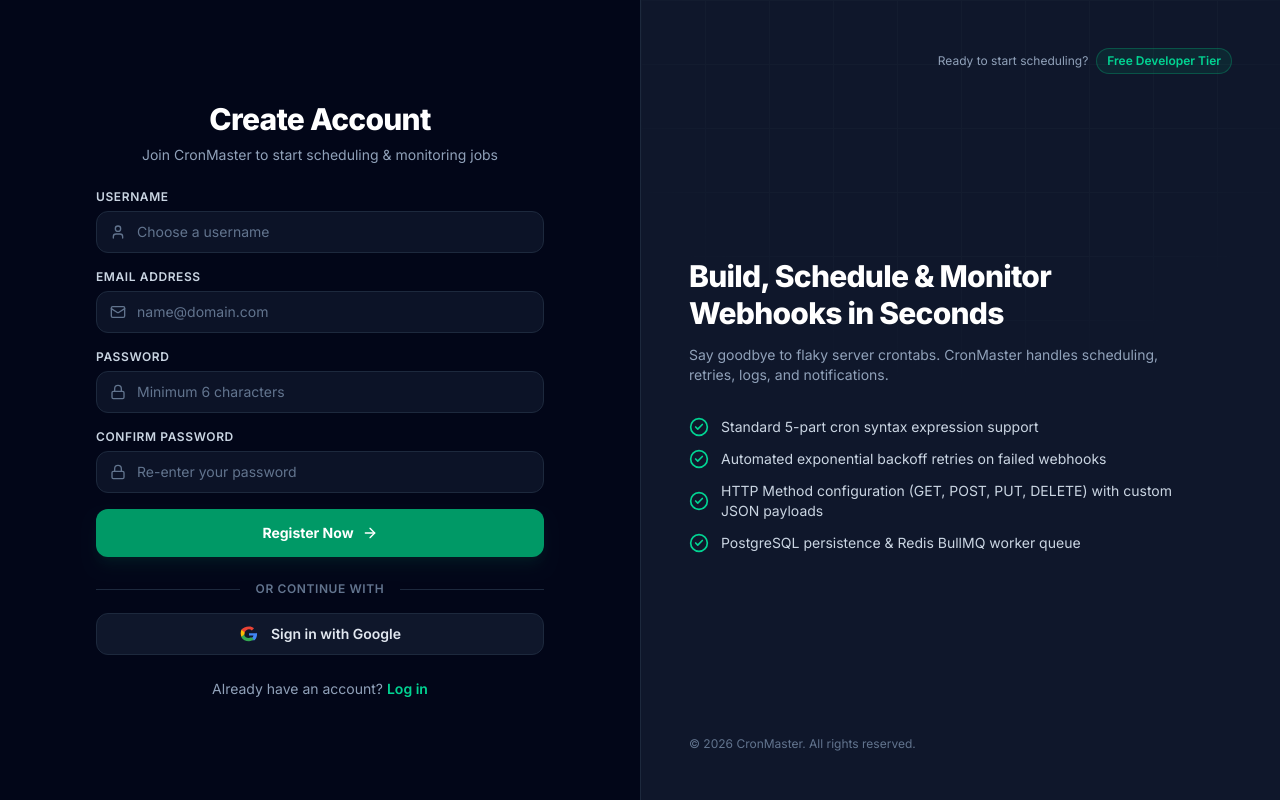
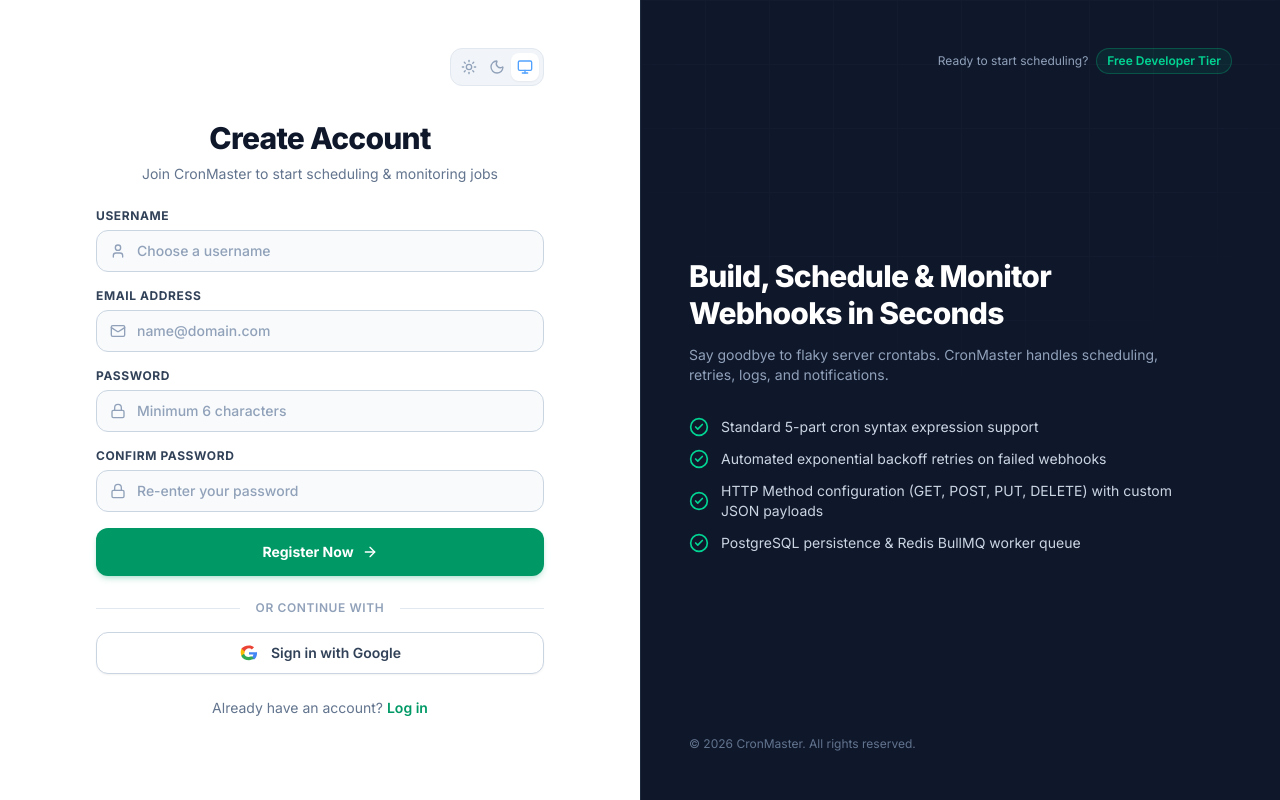
Before and after one commit to Jitendra-2848/Cron-Job-Scheduler, a React (Vite) app in the folder client/: page /register in a window 1280 px wide. Built offline with nearby package versions, Linux system fonts and the light colour scheme; no server answers.

Commit message:
feat: implement user registration flow and authentication boilerplate with theme-aware UI components

```diff
--- a/client/index.css
+++ b/client/index.css
@@ -1,4 +1,6 @@
 @import "tailwindcss";
+
+@variant dark (&:where(.dark, .dark *));
 
 @layer base {
   :root {
@@ -13,7 +15,8 @@
     -moz-osx-font-smoothing: grayscale;
   }
 
-  .dark body {
+  .dark body,
+  html.dark body {
     background-color: #0B1120;
     color: #F8FAFC;
   }
--- a/client/src/components/Header.tsx
+++ b/client/src/components/Header.tsx
@@ -6,6 +6,7 @@ import {
   Bell,
   Sun,
   Moon,
+  Monitor,
   ChevronRight,
   Check,
   AlertTriangle
@@ -20,7 +21,7 @@ interface HeaderProps {
 }
 
 export const Header: React.FC<HeaderProps> = ({ setMobileOpen }) => {
-  const { isDark, toggleTheme } = useTheme();
+  const { theme, setTheme } = useTheme();
   const { setSearchModalOpen, user } = useCron();
   const location = useLocation();
   const navigate = useNavigate();
@@ -41,24 +42,7 @@ export const Header: React.FC<HeaderProps> = ({ setMobileOpen }) => {
     pageTitle = 'System Settings';
   }
 
-  const notifications = [
-    {
-      id: 1,
-      title: 'API Health Check failed',
-      desc: 'Ping response delay exceeded 2500ms limit',
-      time: '3 mins ago',
-      unread: true,
-      type: 'error'
-    },
-    {
-      id: 2,
-      title: 'Database Backup completed',
-      desc: 'Exported 1.4 GB archive to S3 bucket',
-      time: '12:00 AM',
-      unread: false,
-      type: 'success'
-    }
-  ];
+  const notifications: any[] = [];
 
   return (
     <header className="h-16 border-b border-slate-200 dark:border-slate-800 bg-white dark:bg-slate-900 sticky top-0 z-20 px-4 sm:px-6 flex items-center justify-between transition-colors shadow-none">
@@ -120,7 +104,8 @@ export const Header: React.FC<HeaderProps> = ({ setMobileOpen }) => {
                 <span className="font-semibold text-xs text-slate-800 dark:text-white">Notifications</span>
               </div>
               <div className="divide-y divide-slate-100 dark:divide-slate-800 text-xs">
-                {notifications.map(n => (
+                {notifications.length > 0 ? (
+                  notifications.map(n => (
                     <div key={n.id} className="p-3 hover:bg-slate-50 dark:hover:bg-slate-850/50 transition-colors flex gap-2.5">
                       <div className={`p-1.5 rounded shrink-0 h-fit mt-0.5 ${
                         n.type === 'error' ? 'bg-rose-50 text-rose-600' : 'bg-emerald-50 text-emerald-600'
@@ -135,20 +120,56 @@ export const Header: React.FC<HeaderProps> = ({ setMobileOpen }) => {
                         <p className="text-[11px] text-slate-500 dark:text-slate-400 mt-0.5 leading-snug">{n.desc}</p>
                       </div>
                     </div>
-                ))}
+                  ))
+                ) : (
+                  <div className="p-6 text-center text-slate-400 text-xs">
+                    No new notifications.
+                  </div>
+                )}
               </div>
             </div>
           )}
         </div>
 
-        {/* Theme Toggle Button */}
+        {/* Theme Mode Control: Light (Sun), Dark (Moon), System (Monitor) */}
+        <div className="flex items-center p-1 rounded-xl bg-slate-100 dark:bg-slate-800/80 border border-slate-200 dark:border-slate-700/80">
           <button
-          onClick={toggleTheme}
-          className="p-1.5 rounded text-slate-450 hover:text-slate-900 dark:text-slate-400 dark:hover:text-white hover:bg-slate-100 dark:hover:bg-slate-800 transition-colors"
-          title={isDark ? "Switch to light mode" : "Switch to dark mode"}
+            type="button"
+            onClick={() => setTheme('light')}
+            className={`p-1.5 rounded-lg transition-all ${
+              theme === 'light'
+                ? 'bg-white dark:bg-slate-700 text-amber-500 shadow-xs font-semibold'
+                : 'text-slate-400 hover:text-slate-700 dark:hover:text-slate-200'
+            }`}
+            title="Light Mode"
           >
-          {isDark ? <Sun className="w-4.5 h-4.5 text-amber-500" /> : <Moon className="w-4.5 h-4.5 text-slate-500" />}
+            <Sun className="w-4 h-4" />
           </button>
+          <button
+            type="button"
+            onClick={() => setTheme('dark')}
+            className={`p-1.5 rounded-lg transition-all ${
+              theme === 'dark'
+                ? 'bg-white dark:bg-slate-700 text-emerald-400 shadow-xs font-semibold'
+                : 'text-slate-400 hover:text-slate-700 dark:hover:text-slate-200'
+            }`}
+            title="Dark Mode"
+          >
+            <Moon className="w-4 h-4" />
+          </button>
+          <button
+            type="button"
+            onClick={() => setTheme('system')}
+            className={`p-1.5 rounded-lg transition-all ${
+              theme === 'system'
+                ? 'bg-white dark:bg-slate-700 text-blue-400 shadow-xs font-semibold'
+                : 'text-slate-400 hover:text-slate-700 dark:hover:text-slate-200'
+            }`}
+            title="System Mode"
+          >
+            <Monitor className="w-4 h-4" />
+          </button>
+        </div>
 
         {/* User Avatar */}
         <button
--- a/client/src/components/Layout.tsx
+++ b/client/src/components/Layout.tsx
@@ -1,7 +1,5 @@
 import React, { useState } from 'react';
 import { Outlet } from 'react-router-dom';
-import { ThemeProvider } from '../context/ThemeContext';
-import { CronProvider } from '../context/CronContext';
 import { Sidebar } from './Sidebar';
 import { Header } from './Header';
 import { SearchModal } from './SearchModal';
--- a/client/src/pages/Login.tsx
+++ b/client/src/pages/Login.tsx
@@ -7,7 +7,7 @@ import { useTheme } from '../context/ThemeContext';
 
 const Login: React.FC = () => {
   const navigate = useNavigate();
-  const { theme, toggleTheme, isDark } = useTheme();
+  const { theme, setTheme } = useTheme();
   const [username, setUsername] = useState<string>('');
   const [password, setPassword] = useState<string>('');
   const [error, setError] = useState<string>('');
@@ -136,17 +136,43 @@ const Login: React.FC = () => {
             <span className="font-bold text-lg text-slate-900 dark:text-white">CronMaster</span>
           </div>
 
-          <div className="ml-auto flex items-center gap-1.5 p-1 rounded-xl bg-slate-100 dark:bg-slate-900 border border-slate-200 dark:border-slate-800">
+          {/* Theme Mode Segmented Control: Light (Sun), Dark (Moon), System (Monitor) */}
+          <div className="ml-auto flex items-center p-1 rounded-xl bg-slate-100 dark:bg-slate-900 border border-slate-200 dark:border-slate-800">
             <button
               type="button"
-              onClick={toggleTheme}
-              className="flex items-center gap-2 px-3 py-1.5 rounded-lg text-xs font-semibold text-slate-700 dark:text-slate-300 hover:bg-white dark:hover:bg-slate-800 transition-all shadow-xs"
-              title="Click to cycle theme (Light -> Dark -> System)"
+              onClick={() => setTheme('light')}
+              className={`p-1.5 rounded-lg transition-all ${
+                theme === 'light'
+                  ? 'bg-white dark:bg-slate-800 text-amber-500 shadow-xs font-semibold'
+                  : 'text-slate-400 hover:text-slate-700 dark:hover:text-slate-200'
+              }`}
+              title="Light Mode"
             >
-              {theme === 'light' && <Sun className="w-4 h-4 text-amber-500" />}
-              {theme === 'dark' && <Moon className="w-4 h-4 text-emerald-400" />}
-              {theme === 'system' && <Monitor className="w-4 h-4 text-blue-400" />}
-              <span className="capitalize">{theme} Mode</span>
+              <Sun className="w-4 h-4" />
+            </button>
+            <button
+              type="button"
+              onClick={() => setTheme('dark')}
+              className={`p-1.5 rounded-lg transition-all ${
+                theme === 'dark'
+                  ? 'bg-white dark:bg-slate-800 text-emerald-400 shadow-xs font-semibold'
+                  : 'text-slate-400 hover:text-slate-700 dark:hover:text-slate-200'
+              }`}
+              title="Dark Mode"
+            >
+              <Moon className="w-4 h-4" />
+            </button>
+            <button
+              type="button"
+              onClick={() => setTheme('system')}
+              className={`p-1.5 rounded-lg transition-all ${
+                theme === 'system'
+                  ? 'bg-white dark:bg-slate-800 text-blue-400 shadow-xs font-semibold'
+                  : 'text-slate-400 hover:text-slate-700 dark:hover:text-slate-200'
+              }`}
+              title="System Mode"
+            >
+              <Monitor className="w-4 h-4" />
             </button>
           </div>
         </div>
--- a/client/src/pages/Register.tsx
+++ b/client/src/pages/Register.tsx
@@ -1,11 +1,13 @@
 import React, { useEffect, useState } from 'react';
 import { Link, useNavigate } from 'react-router-dom';
-import { Clock, Lock, User, Mail, ArrowRight, Loader2, CheckCircle2 } from 'lucide-react';
+import { Clock, Lock, User, Mail, ArrowRight, Loader2, CheckCircle2, Sun, Moon, Monitor } from 'lucide-react';
 import { api } from '../lib/api';
 import toast from 'react-hot-toast';
+import { useTheme } from '../context/ThemeContext';
 
 const Register: React.FC = () => {
     const navigate = useNavigate();
+    const { theme, setTheme } = useTheme();
     const [username, setUsername] = useState<string>('');
     const [email, setEmail] = useState<string>('');
     const [password, setPassword] = useState<string>('');
@@ -64,35 +66,77 @@ const Register: React.FC = () => {
     };
 
     return (
-        <div className="min-h-screen w-full flex bg-slate-950 text-slate-100 font-sans">
+        <div className="min-h-screen w-full flex bg-slate-50 dark:bg-slate-950 text-slate-900 dark:text-slate-100 transition-colors font-sans">
             {/* Left Side: Register Form */}
-            <div className="w-full lg:w-1/2 flex items-center justify-center p-6 sm:p-12 bg-slate-950">
-                <div className="w-full max-w-md space-y-6">
-                    {/* Mobile Logo Header */}
-                    <div className="lg:hidden flex items-center justify-center gap-2 mb-4">
-                        <Clock className="w-6 h-6 text-emerald-400" />
-                        <span className="font-bold text-xl text-white">CronMaster</span>
+            <div className="w-full lg:w-1/2 flex flex-col justify-between p-6 sm:p-12 bg-white dark:bg-slate-950 transition-colors">
+                {/* Top Control Bar with Theme Switcher */}
+                <div className="flex items-center justify-between w-full max-w-md mx-auto">
+                    <div className="flex items-center gap-2 lg:hidden">
+                        <Clock className="w-6 h-6 text-emerald-500" />
+                        <span className="font-bold text-lg text-slate-900 dark:text-white">CronMaster</span>
                     </div>
 
+                    {/* Theme Mode Segmented Control: Light (Sun), Dark (Moon), System (Monitor) */}
+                    <div className="ml-auto flex items-center p-1 rounded-xl bg-slate-100 dark:bg-slate-900 border border-slate-200 dark:border-slate-800">
+                        <button
+                            type="button"
+                            onClick={() => setTheme('light')}
+                            className={`p-1.5 rounded-lg transition-all ${
+                                theme === 'light'
+                                    ? 'bg-white dark:bg-slate-800 text-amber-500 shadow-xs font-semibold'
+                                    : 'text-slate-400 hover:text-slate-700 dark:hover:text-slate-200'
+                            }`}
+                            title="Light Mode"
+                        >
+                            <Sun className="w-4 h-4" />
+                        </button>
+                        <button
+                            type="button"
+                            onClick={() => setTheme('dark')}
+                            className={`p-1.5 rounded-lg transition-all ${
+                                theme === 'dark'
+                                    ? 'bg-white dark:bg-slate-800 text-emerald-400 shadow-xs font-semibold'
+                                    : 'text-slate-400 hover:text-slate-700 dark:hover:text-slate-200'
+                            }`}
+                            title="Dark Mode"
+                        >
+                            <Moon className="w-4 h-4" />
+                        </button>
+                        <button
+                            type="button"
+                            onClick={() => setTheme('system')}
+                            className={`p-1.5 rounded-lg transition-all ${
+                                theme === 'system'
+                                    ? 'bg-white dark:bg-slate-800 text-blue-400 shadow-xs font-semibold'
+                                    : 'text-slate-400 hover:text-slate-700 dark:hover:text-slate-200'
+                            }`}
+                            title="System Mode"
+                        >
+                            <Monitor className="w-4 h-4" />
+                        </button>
+                    </div>
+                </div>
+
+                <div className="w-full max-w-md mx-auto my-auto py-6 space-y-6">
                     <div className="text-center space-y-2">
-                        <h1 className="text-3xl font-extrabold text-white tracking-tight">Create Account</h1>
-                        <p className="text-sm text-slate-400">Join CronMaster to start scheduling & monitoring jobs</p>
+                        <h1 className="text-3xl font-extrabold text-slate-900 dark:text-white tracking-tight">Create Account</h1>
+                        <p className="text-sm text-slate-500 dark:text-slate-400">Join CronMaster to start scheduling & monitoring jobs</p>
                     </div>
 
                     <form onSubmit={handleSubmit} className="space-y-4">
                         <div>
-                            <label className="block text-xs font-semibold text-slate-300 uppercase tracking-wider mb-1.5">
+                            <label className="block text-xs font-bold text-slate-700 dark:text-slate-300 uppercase tracking-wider mb-1.5">
                                 Username
                             </label>
                             <div className="relative">
-                                <div className="absolute inset-y-0 left-0 pl-3.5 flex items-center pointer-events-none text-slate-500">
+                                <div className="absolute inset-y-0 left-0 pl-3.5 flex items-center pointer-events-none text-slate-400 dark:text-slate-500">
                                     <User className="w-4 h-4" />
                                 </div>
                                 <input
                                     type="text"
                                     value={username}
                                     onChange={(e) => setUsername(e.target.value)}
-                                    className="w-full rounded-xl border border-slate-800 bg-slate-900/80 pl-10 pr-4 py-2.5 text-slate-100 text-sm placeholder-slate-500 focus:outline-none focus:ring-2 focus:ring-emerald-500/50 focus:border-emerald-500 transition-all"
+                                    className="w-full rounded-xl border border-slate-300 dark:border-slate-800 bg-slate-50 dark:bg-slate-900/80 pl-10 pr-4 py-2.5 text-slate-900 dark:text-slate-100 text-sm placeholder-slate-400 dark:placeholder-slate-500 focus:outline-none focus:ring-2 focus:ring-emerald-500/50 focus:border-emerald-500 transition-all font-medium"
                                     placeholder="Choose a username"
                                     required
                                 />
@@ -100,18 +144,18 @@ const Register: React.FC = () => {
                         </div>
 
                         <div>
-                            <label className="block text-xs font-semibold text-slate-300 uppercase tracking-wider mb-1.5">
+                            <label className="block text-xs font-bold text-slate-700 dark:text-slate-300 uppercase tracking-wider mb-1.5">
                                 Email Address
                             </label>
                             <div className="relative">
-                                <div className="absolute inset-y-0 left-0 pl-3.5 flex items-center pointer-events-none text-slate-500">
+                                <div className="absolute inset-y-0 left-0 pl-3.5 flex items-center pointer-events-none text-slate-400 dark:text-slate-500">
                                     <Mail className="w-4 h-4" />
                                 </div>
                                 <input
                                     type="email"
                                     value={email}
                                     onChange={(e) => setEmail(e.target.value)}
-                                    className="w-full rounded-xl border border-slate-800 bg-slate-900/80 pl-10 pr-4 py-2.5 text-slate-100 text-sm placeholder-slate-500 focus:outline-none focus:ring-2 focus:ring-emerald-500/50 focus:border-emerald-500 transition-all"
+                                    className="w-full rounded-xl border border-slate-300 dark:border-slate-800 bg-slate-50 dark:bg-slate-900/80 pl-10 pr-4 py-2.5 text-slate-900 dark:text-slate-100 text-sm placeholder-slate-400 dark:placeholder-slate-500 focus:outline-none focus:ring-2 focus:ring-emerald-500/50 focus:border-emerald-500 transition-all font-medium"
                                     placeholder="name@domain.com"
                                     required
                                 />
@@ -119,18 +163,18 @@ const Register: React.FC = () => {
                         </div>
 
                         <div>
-                            <label className="block text-xs font-semibold text-slate-300 uppercase tracking-wider mb-1.5">
+                            <label className="block text-xs font-bold text-slate-700 dark:text-slate-300 uppercase tracking-wider mb-1.5">
                                 Password
                             </label>
                             <div className="relative">
-                                <div className="absolute inset-y-0 left-0 pl-3.5 flex items-center pointer-events-none text-slate-500">
+                                <div className="absolute inset-y-0 left-0 pl-3.5 flex items-center pointer-events-none text-slate-400 dark:text-slate-500">
                                     <Lock className="w-4 h-4" />
                                 </div>
                                 <input
                                     type="password"
                                     value={password}
                                     onChange={(e) => setPassword(e.target.value)}
-                                    className="w-full rounded-xl border border-slate-800 bg-slate-900/80 pl-10 pr-4 py-2.5 text-slate-100 text-sm placeholder-slate-500 focus:outline-none focus:ring-2 focus:ring-emerald-500/50 focus:border-emerald-500 transition-all"
+                                    className="w-full rounded-xl border border-slate-300 dark:border-slate-800 bg-slate-50 dark:bg-slate-900/80 pl-10 pr-4 py-2.5 text-slate-900 dark:text-slate-100 text-sm placeholder-slate-400 dark:placeholder-slate-500 focus:outline-none focus:ring-2 focus:ring-emerald-500/50 focus:border-emerald-500 transition-all font-medium"
                                     placeholder="Minimum 6 characters"
                                     required
                                 />
@@ -138,18 +182,18 @@ const Register: React.FC = () => {
                         </div>
 
                         <div>
-                            <label className="block text-xs font-semibold text-slate-300 uppercase tracking-wider mb-1.5">
+                            <label className="block text-xs font-bold text-slate-700 dark:text-slate-300 uppercase tracking-wider mb-1.5">
                                 Confirm Password
                             </label>
                             <div className="relative">
-                                <div className="absolute inset-y-0 left-0 pl-3.5 flex items-center pointer-events-none text-slate-500">
+                                <div className="absolute inset-y-0 left-0 pl-3.5 flex items-center pointer-events-none text-slate-400 dark:text-slate-500">
                                     <Lock className="w-4 h-4" />
                                 </div>
                                 <input
                                     type="password"
                                     value={confirmPassword}
                                     onChange={(e) => setConfirmPassword(e.target.value)}
-                                    className="w-full rounded-xl border border-slate-800 bg-slate-900/80 pl-10 pr-4 py-2.5 text-slate-100 text-sm placeholder-slate-500 focus:outline-none focus:ring-2 focus:ring-emerald-500/50 focus:border-emerald-500 transition-all"
+                                    className="w-full rounded-xl border border-slate-300 dark:border-slate-800 bg-slate-50 dark:bg-slate-900/80 pl-10 pr-4 py-2.5 text-slate-900 dark:text-slate-100 text-sm placeholder-slate-400 dark:placeholder-slate-500 focus:outline-none focus:ring-2 focus:ring-emerald-500/50 focus:border-emerald-500 transition-all font-medium"
                                     placeholder="Re-enter your password"
                                     required
                                 />
@@ -159,7 +203,7 @@ const Register: React.FC = () => {
                         <button
                             type="submit"
                             disabled={isLoading}
-                            className="w-full py-3.5 px-4 bg-emerald-600 hover:bg-emerald-500 disabled:opacity-50 text-white font-bold text-sm rounded-xl shadow-lg shadow-emerald-900/20 transition-all active:scale-[0.99] flex items-center justify-center gap-2 cursor-pointer mt-2"
+                            className="w-full py-3.5 px-4 bg-emerald-600 hover:bg-emerald-500 disabled:opacity-50 text-white font-bold text-sm rounded-xl shadow-md shadow-emerald-600/20 transition-all active:scale-[0.99] flex items-center justify-center gap-2 cursor-pointer mt-2"
                         >
                             {isLoading ? (
                                 <>
@@ -178,9 +222,9 @@ const Register: React.FC = () => {
                     {/* Social Auth Divider */}
                     <div className="relative my-4 flex items-center justify-center">
                         <div className="absolute inset-0 flex items-center">
-                            <div className="w-full border-t border-slate-800" />
+                            <div className="w-full border-t border-slate-200 dark:border-slate-800" />
                         </div>
-                        <span className="relative bg-slate-950 px-4 text-xs uppercase text-slate-500 font-semibold tracking-wider">
+                        <span className="relative bg-white dark:bg-slate-950 px-4 text-xs uppercase text-slate-400 dark:text-slate-500 font-semibold tracking-wider">
                             Or continue with
                         </span>
                     </div>
@@ -189,7 +233,7 @@ const Register: React.FC = () => {
                     <button
                         type="button"
                         onClick={handleGoogleLogin}
-                        className="w-full flex items-center justify-center gap-3 rounded-xl border border-slate-800 bg-slate-900 px-4 py-2.5 text-slate-200 font-semibold text-sm hover:bg-slate-800 active:scale-[0.98] transition-all cursor-pointer"
+                        className="w-full flex items-center justify-center gap-3 rounded-xl border border-slate-300 dark:border-slate-800 bg-white dark:bg-slate-900 px-4 py-2.5 text-slate-700 dark:text-slate-200 font-semibold text-sm hover:bg-slate-50 dark:hover:bg-slate-800/80 active:scale-[0.98] transition-all shadow-xs cursor-pointer"
                     >
                         <svg className="h-5 w-5" viewBox="0 0 24 24" width="24" height="24" xmlns="http://www.w3.org/2000/svg">
                             <g transform="matrix(1, 0, 0, 1, 0, 0)">
@@ -203,9 +247,9 @@ const Register: React.FC = () => {
                     </button>
 
                     {/* Login Link */}
-                    <div className="text-center text-sm text-slate-400">
+                    <div className="text-center text-sm text-slate-500 dark:text-slate-400">
                         Already have an account?{' '}
-                        <Link to="/login" className="font-semibold text-emerald-400 hover:text-emerald-300 hover:underline">
+                        <Link to="/login" className="font-semibold text-emerald-600 dark:text-emerald-400 hover:underline">
                             Log in
                         </Link>
                     </div>
```
Also changed, not shown: client/src/components/FeatureModal.tsx (added, +79 -0 lines), client/src/context/CronContext.tsx (+23 -26 lines), 1 other file (tests, documents, lock files or other folders). Lines whose indentation alone changed are shown as unchanged.
